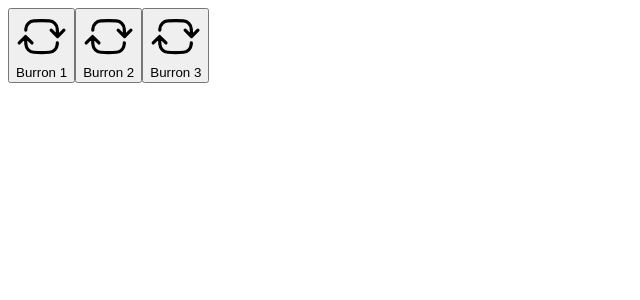
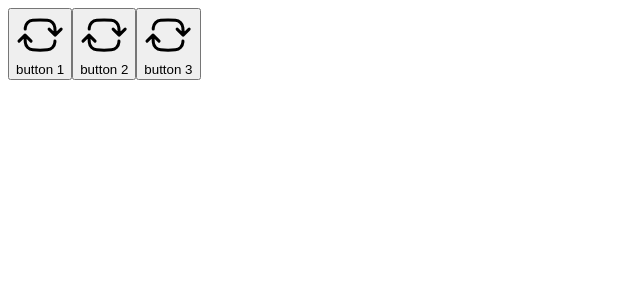
Before and after one commit to stevenAnto/LearnReact, a React (Vite) app: page / in a window 1280 px wide. Shown: the top 300 px of the page, without its empty margins (0-640 px from the left). Built offline with nearby package versions, Linux system fonts and the light colour scheme.

Commit message:
se ha creado un componenete y no un borton

```diff
--- a/src/main.jsx
+++ b/src/main.jsx
@@ -4,7 +4,7 @@ import ReactDOM from 'react-dom/client'
 const root =ReactDOM.createRoot(document.getElementById('root'))
 
 
-const createButton = ({text})=>{
+const Button = ({text})=>{
   return (
 
 
@@ -21,8 +21,8 @@ const createButton = ({text})=>{
 
 root.render(
   <React.Fragment>
-    {createButton({text: 'Burron 1'})}
-    {createButton({text: 'Burron 2'})}
-    {createButton({text: 'Burron 3'})}
+    <Button text= "button 1"/>
+    <Button text= "button 2"/>
+    <Button text= "button 3"/>
   </React.Fragment>
 )
```
